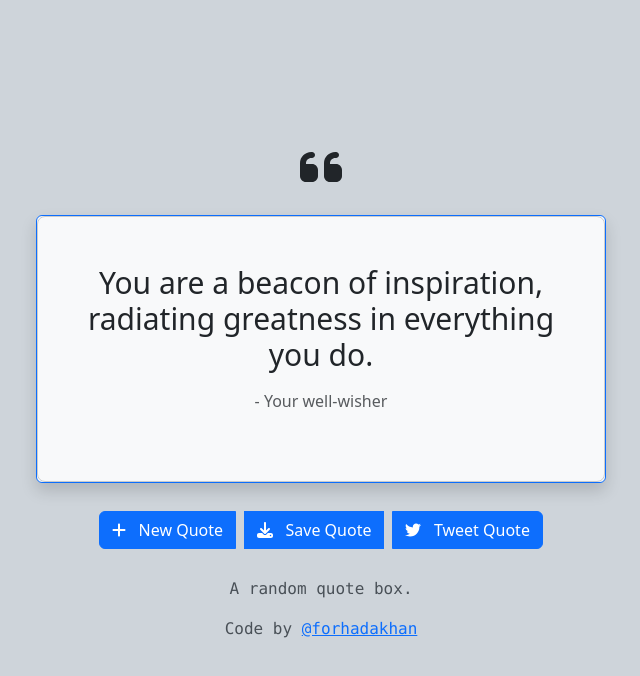
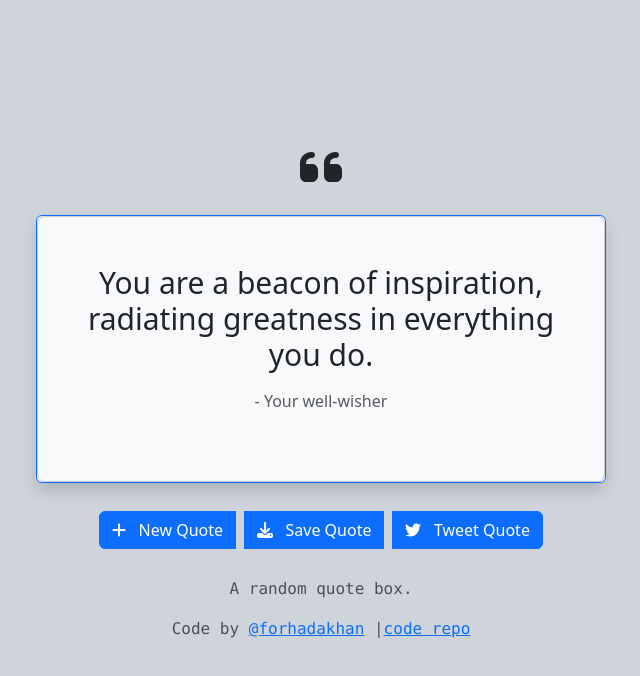
Before and after one commit to forhadakhan/quote-box, a React (Create React App) app: page / in a window 1280 px wide. Shown: the top 676 px of the page, without its empty margins (319-959 px from the left). Built offline with nearby package versions, Linux system fonts and the light colour scheme; no server answers.

Commit message:
Updated Footer: Added Code Repo Link

```diff
--- a/src/components/QuoteBox.js
+++ b/src/components/QuoteBox.js
@@ -96,7 +96,8 @@ class QuoteBox extends React.Component {
               <div className="col text-center">
                 <p className='font-monospace text-dark-emphasis text-opacity-50'>A random quote box.</p>
                 <p className='font-monospace text-dark-emphasis text-opacity-25'>
-                    Code by <a href='https://github.com/forhadakhan'>@forhadakhan</a>
+                    Code by <a href='https://github.com/forhadakhan'>@forhadakhan</a> |
+                    <a href='https://github.com/forhadakhan/quote-box'>code repo</a>
                 </p>
               </div>
             </div>
```
